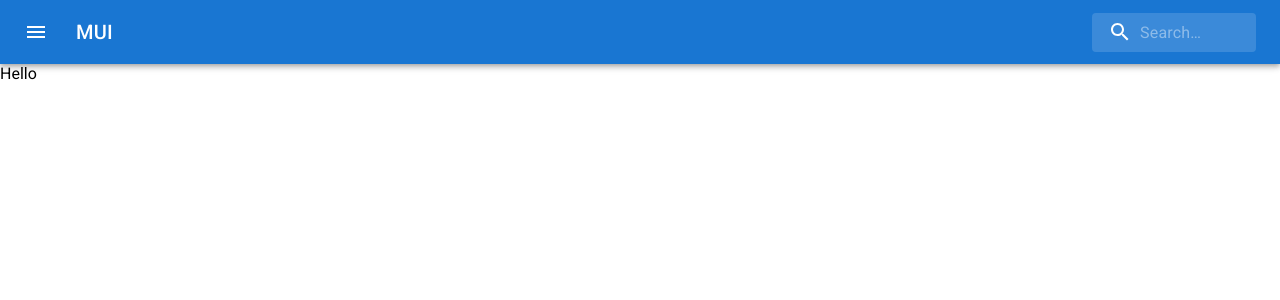
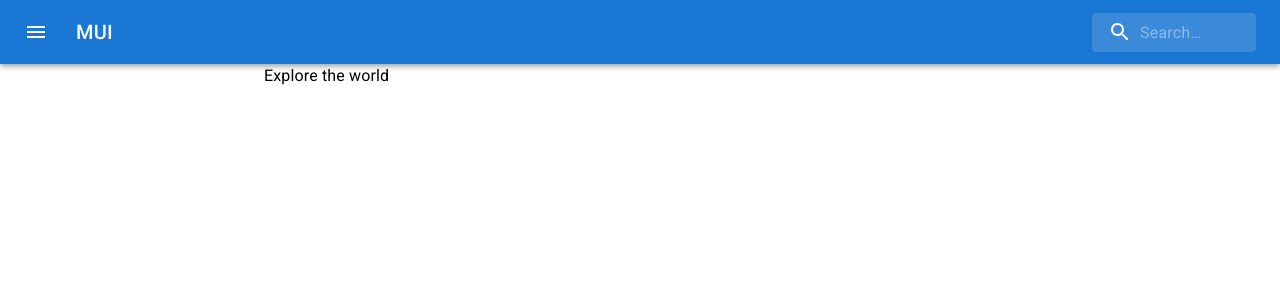
Before and after one commit to huyviet1995/react-material-ui-tutorial, a React (Create React App) app: page /1 in a window 1280 px wide. Shown: the top 300 px of the page. Built offline with nearby package versions, Linux system fonts and the light colour scheme.

Commit message:
Adding the container

```diff
--- a/src/pages/Tour.jsx
+++ b/src/pages/Tour.jsx
@@ -1,6 +1,12 @@
+import { Container, Typography } from "@mui/material";
+
 const Tour = () => {
     return (
-        <div>Hello</div>
+        <Container sx={{ width: 800 }}>
+            <Typography>
+                Explore the world
+            </Typography>
+        </Container>
     )
 }
 
```
